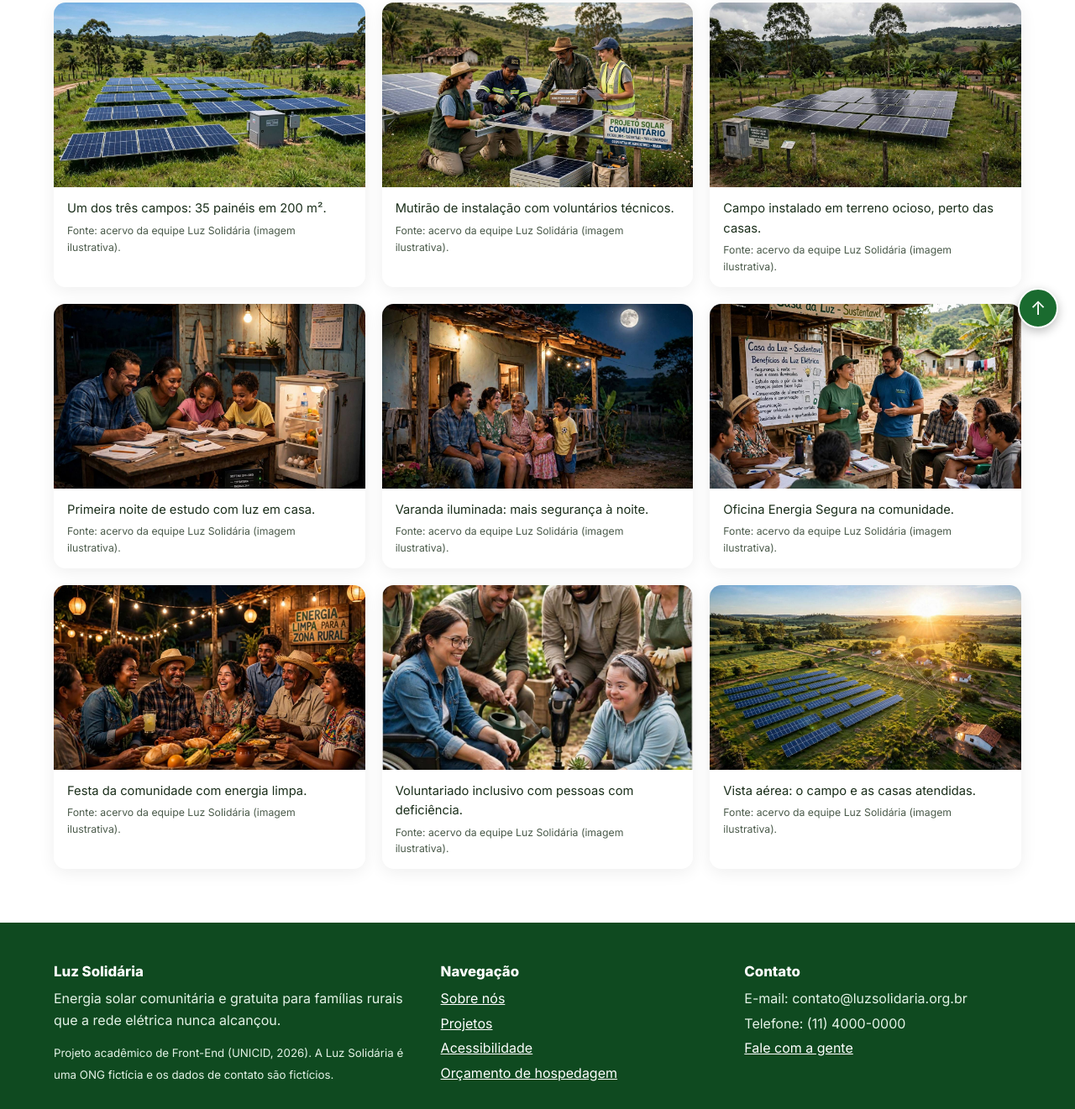
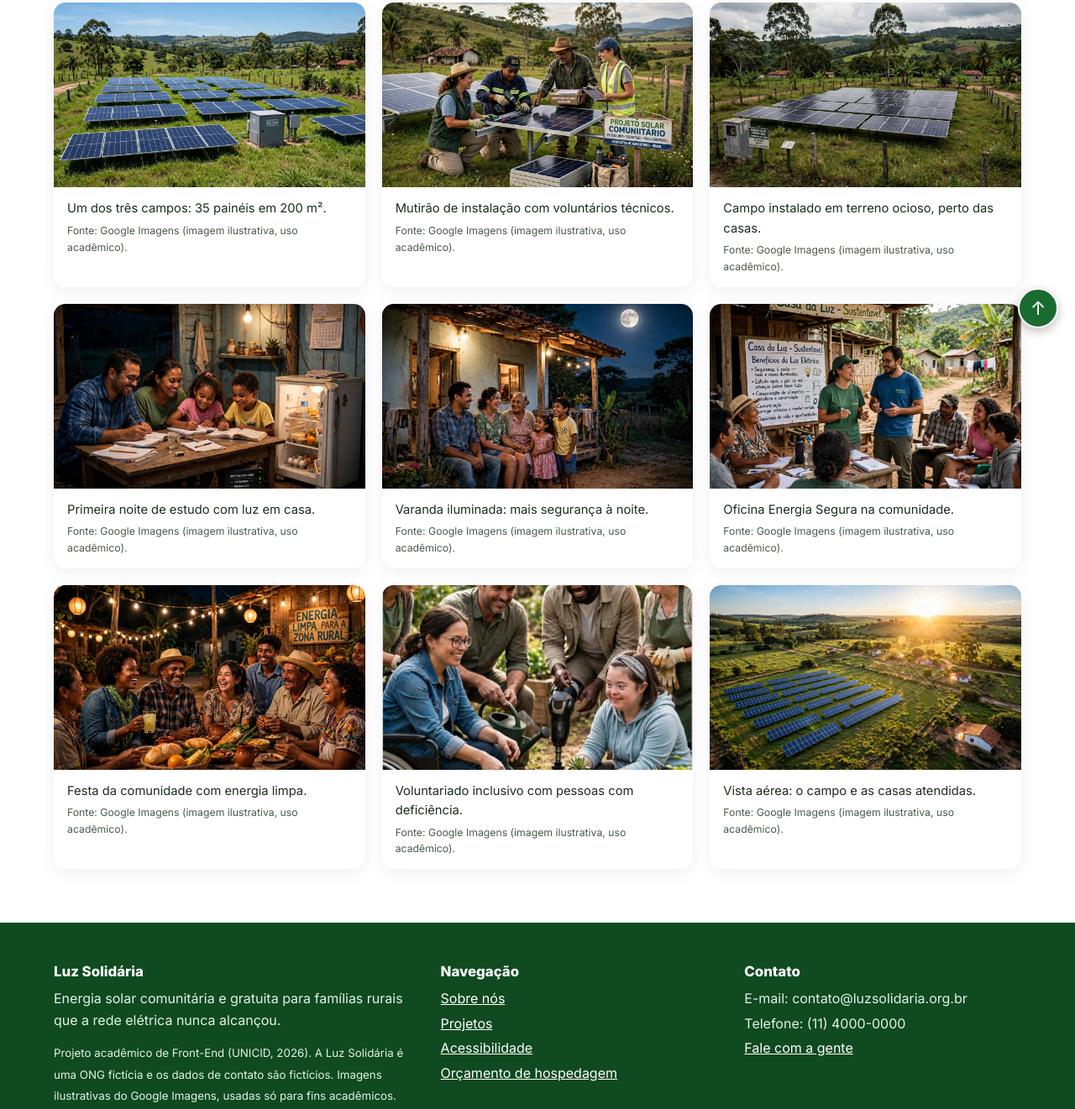
Before and after one commit to moreirajoao17-max/luz_solidaria, a plain HTML site: page galeria.html in a window 1280 px wide. Shown: the part 389-1710 px from the top of the page at 84% size. Drawn offline with Linux system fonts and the light colour scheme.

Commit message:
atuliza fonte das imagens

```diff
--- a/galeria.html
+++ b/galeria.html
@@ -61,55 +61,55 @@
             <button type="button" class="abrir-imagem" data-src="img/campo-solar-1.jpg" data-legenda="Um dos três campos: 35 painéis em 200 m²." aria-label="Ampliar imagem: Campo solar comunitário com painéis e o quadro de controle">
               <img src="img/campo-solar-1.jpg" alt="Campo solar comunitário com painéis e o quadro de controle" width="1280" height="853" loading="lazy">
             </button>
-            <figcaption>Um dos três campos: 35 painéis em 200 m².<small>Fonte: acervo da equipe Luz Solidária (imagem ilustrativa).</small></figcaption>
+            <figcaption>Um dos três campos: 35 painéis em 200 m².<small>Fonte: Google Imagens (imagem ilustrativa, uso acadêmico).</small></figcaption>
           </figure>
           <figure>
             <button type="button" class="abrir-imagem" data-src="img/equipe-instalacao.jpg" data-legenda="Mutirão de instalação com voluntários técnicos." aria-label="Ampliar imagem: Voluntários com coletes montando painéis solares">
               <img src="img/equipe-instalacao.jpg" alt="Voluntários com coletes montando painéis solares" width="1280" height="853" loading="lazy">
             </button>
-            <figcaption>Mutirão de instalação com voluntários técnicos.<small>Fonte: acervo da equipe Luz Solidária (imagem ilustrativa).</small></figcaption>
+            <figcaption>Mutirão de instalação com voluntários técnicos.<small>Fonte: Google Imagens (imagem ilustrativa, uso acadêmico).</small></figcaption>
           </figure>
           <figure>
             <button type="button" class="abrir-imagem" data-src="img/campo-solar-2.jpg" data-legenda="Campo instalado em terreno ocioso, perto das casas." aria-label="Ampliar imagem: Painéis solares cercados em um terreno rural com casas ao fundo">
               <img src="img/campo-solar-2.jpg" alt="Painéis solares cercados em um terreno rural com casas ao fundo" width="1280" height="853" loading="lazy">
             </button>
-            <figcaption>Campo instalado em terreno ocioso, perto das casas.<small>Fonte: acervo da equipe Luz Solidária (imagem ilustrativa).</small></figcaption>
+            <figcaption>Campo instalado em terreno ocioso, perto das casas.<small>Fonte: Google Imagens (imagem ilustrativa, uso acadêmico).</small></figcaption>
           </figure>
           <figure>
             <button type="button" class="abrir-imagem" data-src="img/familia-estudando.jpg" data-legenda="Primeira noite de estudo com luz em casa." aria-label="Ampliar imagem: Família estudando à noite com a geladeira aberta e uma lâmpada acesa">
               <img src="img/familia-estudando.jpg" alt="Família estudando à noite com a geladeira aberta e uma lâmpada acesa" width="1280" height="853" loading="lazy">
             </button>
-            <figcaption>Primeira noite de estudo com luz em casa.<small>Fonte: acervo da equipe Luz Solidária (imagem ilustrativa).</small></figcaption>
+            <figcaption>Primeira noite de estudo com luz em casa.<small>Fonte: Google Imagens (imagem ilustrativa, uso acadêmico).</small></figcaption>
           </figure>
           <figure>
             <button type="button" class="abrir-imagem" data-src="img/familia-varanda-noite.jpg" data-legenda="Varanda iluminada: mais segurança à noite." aria-label="Ampliar imagem: Família reunida na varanda iluminada, em noite de lua cheia">
               <img src="img/familia-varanda-noite.jpg" alt="Família reunida na varanda iluminada, em noite de lua cheia" width="1280" height="853" loading="lazy">
             </button>
-            <figcaption>Varanda iluminada: mais segurança à noite.<small>Fonte: acervo da equipe Luz Solidária (imagem ilustrativa).</small></figcaption>
+            <figcaption>Varanda iluminada: mais segurança à noite.<small>Fonte: Google Imagens (imagem ilustrativa, uso acadêmico).</small></figcaption>
           </figure>
           <figure>
             <button type="button" class="abrir-imagem" data-src="img/oficina-comunidade.jpg" data-legenda="Oficina Energia Segura na comunidade." aria-label="Ampliar imagem: Voluntária explica em um quadro os benefícios da energia para moradores">
               <img src="img/oficina-comunidade.jpg" alt="Voluntária explica em um quadro os benefícios da energia para moradores" width="1280" height="853" loading="lazy">
             </button>
-            <figcaption>Oficina Energia Segura na comunidade.<small>Fonte: acervo da equipe Luz Solidária (imagem ilustrativa).</small></figcaption>
+            <figcaption>Oficina Energia Segura na comunidade.<small>Fonte: Google Imagens (imagem ilustrativa, uso acadêmico).</small></figcaption>
           </figure>
           <figure>
             <button type="button" class="abrir-imagem" data-src="img/celebracao-comunidade.jpg" data-legenda="Festa da comunidade com energia limpa." aria-label="Ampliar imagem: Moradores celebram em mesa farta sob cordão de lâmpadas acesas">
               <img src="img/celebracao-comunidade.jpg" alt="Moradores celebram em mesa farta sob cordão de lâmpadas acesas" width="1280" height="853" loading="lazy">
             </button>
-            <figcaption>Festa da comunidade com energia limpa.<small>Fonte: acervo da equipe Luz Solidária (imagem ilustrativa).</small></figcaption>
+            <figcaption>Festa da comunidade com energia limpa.<small>Fonte: Google Imagens (imagem ilustrativa, uso acadêmico).</small></figcaption>
           </figure>
           <figure>
             <button type="button" class="abrir-imagem" data-src="img/inclusao-pcd-horta.jpg" data-legenda="Voluntariado inclusivo com pessoas com deficiência." aria-label="Ampliar imagem: Pessoas com e sem deficiência cuidando juntas de uma horta">
               <img src="img/inclusao-pcd-horta.jpg" alt="Pessoas com e sem deficiência cuidando juntas de uma horta" width="1280" height="853" loading="lazy">
             </button>
-            <figcaption>Voluntariado inclusivo com pessoas com deficiência.<small>Fonte: acervo da equipe Luz Solidária (imagem ilustrativa).</small></figcaption>
+            <figcaption>Voluntariado inclusivo com pessoas com deficiência.<small>Fonte: Google Imagens (imagem ilustrativa, uso acadêmico).</small></figcaption>
           </figure>
           <figure>
             <button type="button" class="abrir-imagem" data-src="img/fazenda-solar-aerea.jpg" data-legenda="Vista aérea: o campo e as casas atendidas." aria-label="Ampliar imagem: Vista aérea de fazenda solar ao lado de casas rurais ao pôr do sol">
               <img src="img/fazenda-solar-aerea.jpg" alt="Vista aérea de fazenda solar ao lado de casas rurais ao pôr do sol" width="1280" height="853" loading="lazy">
             </button>
-            <figcaption>Vista aérea: o campo e as casas atendidas.<small>Fonte: acervo da equipe Luz Solidária (imagem ilustrativa).</small></figcaption>
+            <figcaption>Vista aérea: o campo e as casas atendidas.<small>Fonte: Google Imagens (imagem ilustrativa, uso acadêmico).</small></figcaption>
           </figure>
         </div>
       </div>
@@ -128,7 +128,7 @@
         <div>
           <h2>Luz Solidária</h2>
           <p>Energia solar comunitária e gratuita para famílias rurais que a rede elétrica nunca alcançou.</p>
-          <p><small>Projeto acadêmico de Front-End (UNICID, 2026). A Luz Solidária é uma ONG fictícia e os dados de contato são fictícios.</small></p>
+          <p><small>Projeto acadêmico de Front-End (UNICID, 2026). A Luz Solidária é uma ONG fictícia e os dados de contato são fictícios. Imagens ilustrativas do Google Imagens, usadas só para fins acadêmicos.</small></p>
         </div>
         <div>
           <h2>Navegação</h2>
```
Also changed, not shown: acessibilidade.html (+1 -1 lines), contato.html (+1 -1 lines), impacto.html (+1 -1 lines), index.html (+1 -1 lines), midia.html (+1 -1 lines), noticias.html (+1 -1 lines), orcamento_hospedagem.html (+1 -1 lines), projetos.html (+1 -1 lines), sobre.html (+1 -1 lines).
